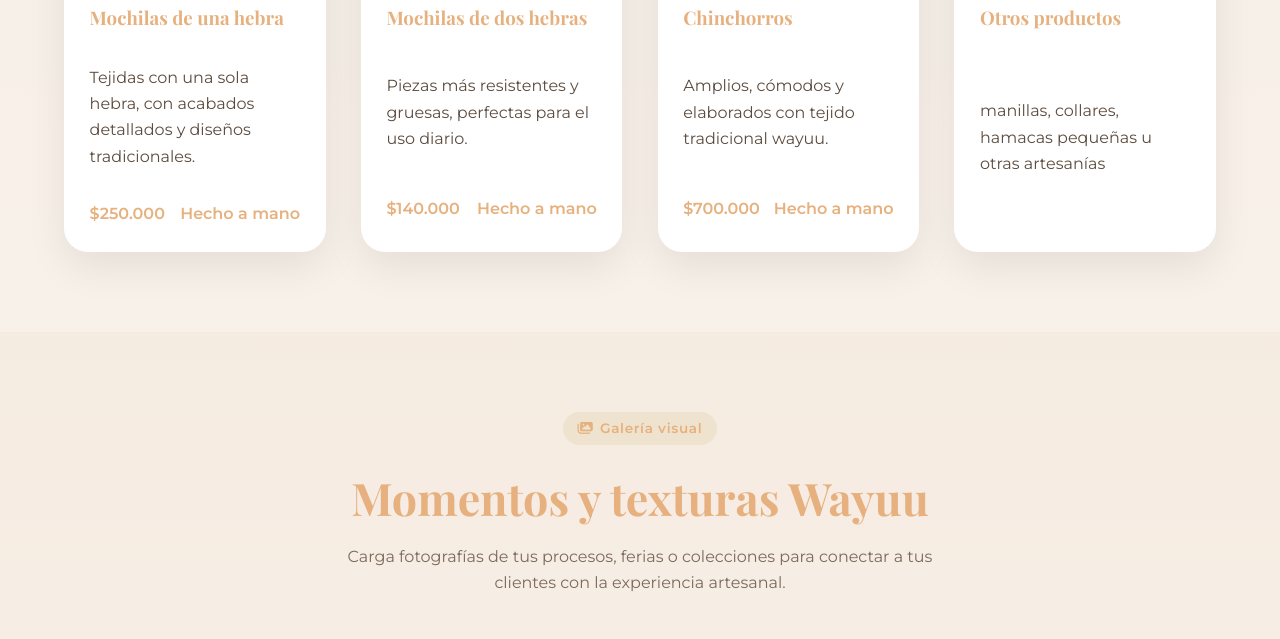
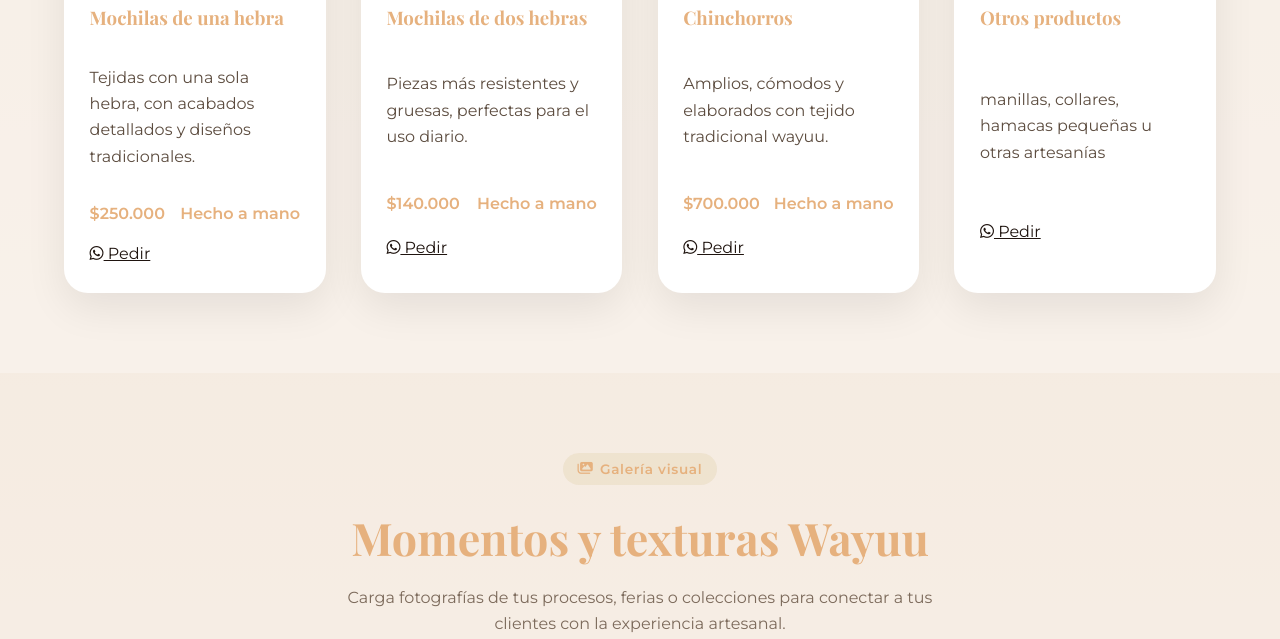
Before and after one commit to ReconvencionLaboralGuajira/alitajen-4, a plain HTML site: page index.html in a window 1280 px wide. Shown: the part 1832-2471 px from the top of the page. Drawn offline with nearby package versions, Linux system fonts and the light colour scheme; no server answers; a small style sheet from the web is missing.

Commit message:
Publish site

```diff
--- a/index.html
+++ b/index.html
@@ -31,6 +31,13 @@
     <link rel="icon" type="image/png" href="images/ade8821da9e0f90bf4f53c3d308c429c19bc1e46.png">
 </head>
 <body>
+
+
+
+
+
+
+
         <header>
             <div class="container">
                 <div class="nav">
@@ -60,7 +67,7 @@
                         </ul>
                         <div class="nav-cta-group">
 
-                                <a href="https://wa.me/3146100654" class="nav-cta" target="_blank" rel="noopener">
+                                <a href="https://wa.me/573146100654" class="nav-cta" target="_blank" rel="noopener">
                                     <i class="fa-brands fa-whatsapp"></i>
                                     Pedir ahora
                                 </a>
@@ -80,7 +87,7 @@
                         <a href="#productos" class="btn btn-primary">Explorar colección</a>
                         <a href="#contacto" class="btn btn-outline">Quiero contactar</a>
 
-                            <a href="https://wa.me/3146100654"
+                            <a href="https://wa.me/573146100654"
                                class="btn btn-whatsapp"
                                target="_blank"
                                rel="noopener"
@@ -144,6 +151,14 @@
                                             <span>Hecho a mano</span>
                                         </div>
 
+
+                                    <a href="https://wa.me/573146100654?text=Hola,%20quiero%20*Mochilas de una hebra*%20-%20$250.000"
+                                       class="btn-whatsapp-product"
+                                       target="_blank"
+                                       rel="noopener">
+                                        <i class="fab fa-whatsapp"></i> Pedir
+                                    </a>
+
                                 </div>
                             </article>
 
@@ -161,6 +176,14 @@
                                             <span>$140.000</span>
                                             <span>Hecho a mano</span>
                                         </div>
+
+
+                                    <a href="https://wa.me/573146100654?text=Hola,%20quiero%20*Mochilas de dos hebras*%20-%20$140.000"
+                                       class="btn-whatsapp-product"
+                                       target="_blank"
+                                       rel="noopener">
+                                        <i class="fab fa-whatsapp"></i> Pedir
+                                    </a>
 
                                 </div>
                             </article>
@@ -180,6 +203,14 @@
                                             <span>Hecho a mano</span>
                                         </div>
 
+
+                                    <a href="https://wa.me/573146100654?text=Hola,%20quiero%20*Chinchorros*%20-%20$700.000"
+                                       class="btn-whatsapp-product"
+                                       target="_blank"
+                                       rel="noopener">
+                                        <i class="fab fa-whatsapp"></i> Pedir
+                                    </a>
+
                                 </div>
                             </article>
 
@@ -192,6 +223,14 @@
                                 <div class="product-body">
                                     <h3>Otros productos</h3>
                                     <p>manillas, collares, hamacas pequeñas u otras artesanías </p>
+
+
+                                    <a href="https://wa.me/573146100654?text=Hola,%20quiero%20*Otros productos*%20-%20"
+                                       class="btn-whatsapp-product"
+                                       target="_blank"
+                                       rel="noopener">
+                                        <i class="fab fa-whatsapp"></i> Pedir
+                                    </a>
 
                                 </div>
                             </article>
@@ -273,7 +312,7 @@
                                 <div class="contact-icon" aria-hidden="true">💬</div>
                                 <div>
                                     <strong>WhatsApp</strong><br>
-                                    <a href="https://wa.me/3146100654" target="_blank" rel="noopener">Escríbenos al 3146100654</a>
+                                    <a href="https://wa.me/573146100654" target="_blank" rel="noopener">Escríbenos al 3146100654</a>
                                 </div>
                             </div>
 
@@ -282,7 +321,7 @@
                                 <strong>Redes y canales</strong>
                                 <div class="socials">
 
-                                        <a href="https://wa.me/3146100654" aria-label="WhatsApp" rel="noopener" target="_blank">
+                                        <a href="https://wa.me/573146100654" aria-label="WhatsApp" rel="noopener" target="_blank">
                                             <svg viewBox="0 0 24 24" role="img" focusable="false">
                                                 <path d="M17.472 14.382c-.297-.149-1.758-.867-2.03-.967-.273-.1-.472-.148-.672.15-.197.297-.768.966-.94 1.164-.173.199-.347.224-.644.075-.297-.149-1.255-.463-2.39-1.475-.883-.788-1.48-1.761-1.653-2.059-.173-.297-.018-.458.13-.606.134-.133.298-.347.447-.52.149-.174.198-.298.298-.497.1-.199.05-.373-.025-.522-.075-.149-.672-1.611-.921-2.206-.242-.58-.487-.501-.672-.51l-.573-.01c-.199 0-.522.074-.795.373s-1.05 1.025-1.05 2.499 1.077 2.893 1.227 3.092c.149.199 2.123 3.23 5.145 4.522.719.31 1.281.496 1.718.635.72.23 1.377.197 1.896.12.579-.086 1.758-.719 2.006-1.413.248-.695.248-1.291.173-1.414-.074-.123-.272-.198-.57-.347z"/>
                                             </svg>
@@ -412,7 +451,7 @@
         </footer>
 
 
-        <a class="whatsapp-btn" href="https://wa.me/3146100654" target="_blank" rel="noopener" aria-label="Contactar por WhatsApp">
+        <a class="whatsapp-btn" href="https://wa.me/573146100654" target="_blank" rel="noopener" aria-label="Contactar por WhatsApp">
             <svg viewBox="0 0 24 24" role="img" focusable="false" aria-hidden="true">
                 <path d="M12.01 2a9.9 9.9 0 0 0-8.47 14.92L2 22l5.2-1.5A9.93 9.93 0 1 0 12.01 2zm0 2a7.9 7.9 0 0 1 6.77 12.12l-.26.39A7.9 7.9 0 0 1 7.24 18l-.4-.25A7.9 7.9 0 0 1 12 4zm4.21 9.94c-.23-.12-1.36-.74-1.57-.82-.21-.08-.37-.12-.52.12-.16.24-.6.77-.73.92-.13.15-.26.18-.48.06-.22-.11-.93-.34-1.78-1.09-.66-.59-1.11-1.33-1.24-1.56-.13-.23-.01-.35.09-.47.09-.09.2-.27.3-.4.1-.13.13-.23.2-.39.07-.16.03-.29-.02-.41-.05-.12-.5-1.2-.68-1.64-.18-.43-.36-.37-.52-.38l-.44-.01c-.16 0-.4.05-.61.28-.21.24-.8.78-.8 1.89s.82 2.19.93 2.34c.11.15 1.61 2.44 3.9 3.42.54.23.97.37 1.3.48.54.17 1.05.15 1.44.09.44-.07 1.34-.54 1.53-1.05.19-.52.19-.96.13-1.05-.05-.09-.21-.15-.43-.26z" fill="currentColor" />
             </svg>
```
